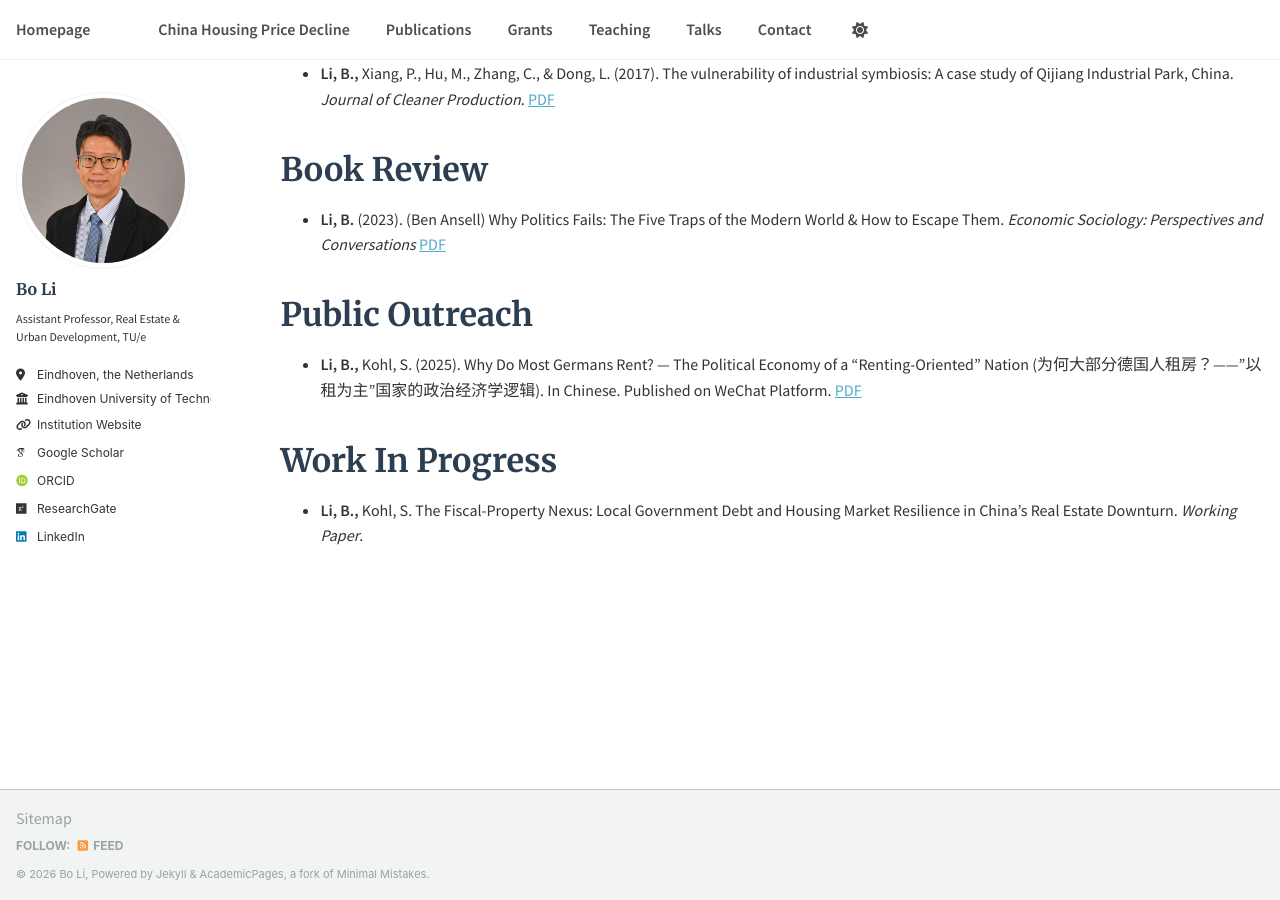
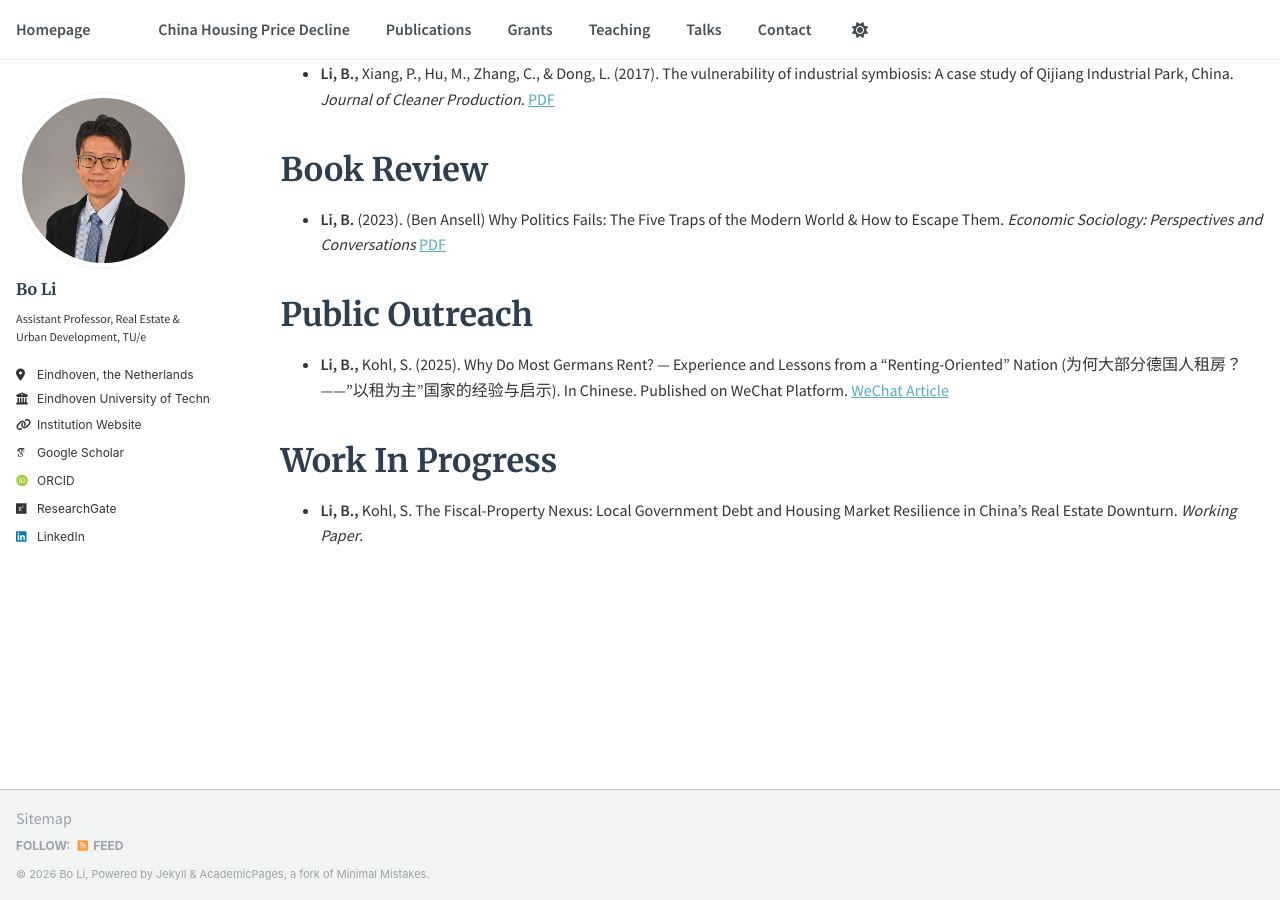
Before and after one commit to housingforall/housingforall.github.io, a Jekyll site: the page built from _pages/publications.md, in a window 1280 px wide and 900 px high, scrolled down 1466 px. Built offline with Jekyll 4.4.1, drawn with Linux system fonts in a browser that asks for light colours; some web fonts are replaced.

Commit message:
Update publications.md

```diff
--- a/_pages/publications.md
+++ b/_pages/publications.md
@@ -51,7 +51,7 @@ author_profile: true
 
 ## Public Outreach
 
-* **Li, B.,** Kohl, S. (2025). Why Do Most Germans Rent? — The Political Economy of a “Renting-Oriented” Nation (为何大部分德国人租房？——"以租为主"国家的政治经济学逻辑). In Chinese. Published on WeChat Platform. [PDF](https://housingforall.github.io/files/why_germans_rent.pdf)
+* **Li, B.,** Kohl, S. (2025). Why Do Most Germans Rent? — Experience and Lessons from a “Renting-Oriented” Nation (为何大部分德国人租房？——"以租为主"国家的经验与启示). In Chinese. Published on WeChat Platform. [WeChat Article](https://mp.weixin.qq.com/s/lfs16iBYj-xZMBZ1mKtIMA)
 
 ## Work In Progress
 
```
